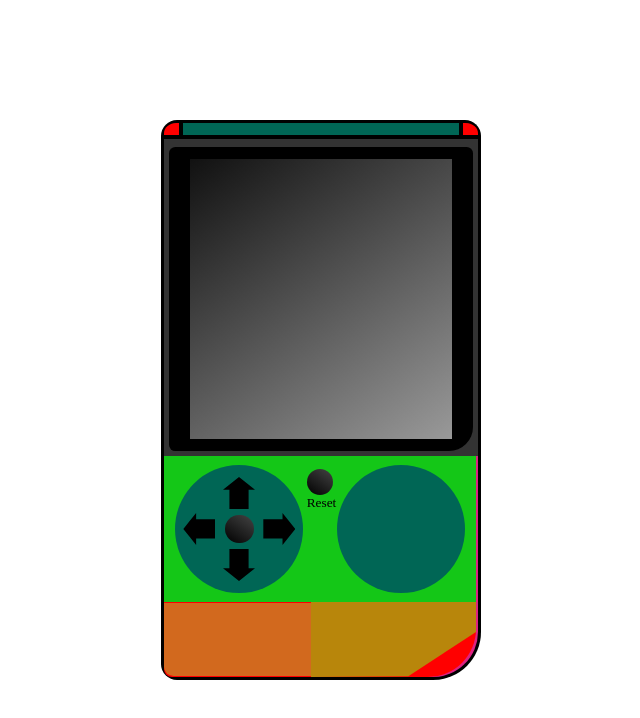
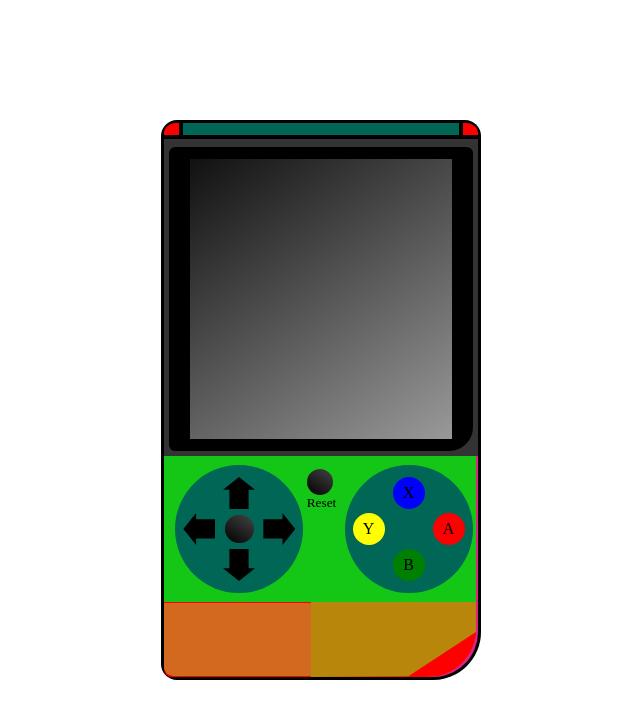
Before and after one commit to obordonado/consola, a plain HTML site: page index.html in a window 1280 px wide. Shown: the whole page, without its empty margins (319-959 px from the left). Drawn offline with Linux system fonts and the light colour scheme.

Commit message:
añadida estructura completa de bottom-top

```diff
--- a/css/styles.css
+++ b/css/styles.css
@@ -105,7 +105,7 @@ border-bottom: #000 solid 0.3em;
   border-radius: 100%;
   margin-left: .5em;
 }
-
+/*  */
 .cross-horizontal{
   width: 7em;
   height: 2em;
@@ -175,20 +175,7 @@ border-bottom: #000 solid 0.3em;
   background-color: #000;
   transform: rotate(270deg);
 }
-
-
-
-
-
-
-
-
-
-
-
-
-
-
+/*  */
 
 .bottom-top-center{
   display: flex;
@@ -214,14 +201,133 @@ border-bottom: #000 solid 0.3em;
 
 .bottom-top-right{
   display: flex;
+  flex-direction: column;
   justify-content: center;
   align-items: center;
   width: 8em;
   height: 8em;
   background-color: #065;
   border-radius: 100%;
-  margin-right: .5em;
+  margin-left: .5em;
 }
+
+/* AQUI PEGO BOTONES DE DERECHA */
+
+
+.btn-horizontal{
+  width: 7em;
+  height: 2em;
+  display: flex;
+  align-items: center;
+  justify-content: space-between;
+  border-top-left-radius: 5%;
+  border-top-right-radius: 5%;
+  border-bottom-left-radius: 5%;
+  border-bottom-right-radius: 5%;
+  background-color: transparent;
+}
+.btn-horizontal-left{
+  width: 2em;
+  height: 2em;
+  border-radius: 100%;
+  display: flex;
+  align-items: center;
+  justify-content: center;
+  background-color: yellow;
+}
+.btn-horizontal-between{
+  width: 1.8em;
+  height: 1.8em;
+  background-color: transparent;
+}
+
+.btn-horizontal-right{
+  width: 2em;
+  height: 2em;
+  border-radius: 100%;
+  display: flex;
+  align-items: center;
+  justify-content: center;
+  background-color: red;
+}
+
+.btn-vertical-top{
+  width: 2em;
+  height: 2.5em;
+  display: flex;
+  align-items: center;
+  justify-content: center;
+  border-top-left-radius: 5%;
+  border-top-right-radius: 5%;
+  background-color: transparent;
+
+}
+.btn-vertical-up{
+  width: 2em;
+  height: 2em;
+  border-radius: 100%;
+  display: flex;
+  align-items: center;
+  justify-content: center;
+  background-color: blue;
+}
+
+.btn-vertical-bottom{
+  width: 2em;
+  height: 2.5em;
+  display: flex;
+  align-items: center;
+  justify-content: center;
+  border-bottom-left-radius: 5%;
+  border-bottom-right-radius: 5%;
+  background-color: transparent;
+}
+.btn-vertical-down{
+  width: 2em;
+  height: 2em;
+  border-radius: 100%;
+  display: flex;
+  align-items: center;
+  justify-content: center;
+  background-color: green;
+}
+
+
+
+
+
+
+
+
+
+
+
+
+
+
+
+
+
+
+
+
+
+
+
+
+
+
+
+
+
+
+
+
+
+
+
+
+
 
 .bottom-bottom{
   display: flex;
@@ -233,6 +339,7 @@ border-bottom: #000 solid 0.3em;
   border-bottom-left-radius: 0.5em;
   background-color: #f00;
 }
+
 .bottom-bottom-left{
   background-color: chocolate;
   width: 9.8em;
--- a/index.html
+++ b/index.html
@@ -15,17 +15,14 @@
 
 
       <div class="container-top">
-
         <div class="barra-sup">
           <div class="cortes-sup-izq"></div>
           <div class="cortes-sup-der"></div>
         </div>
-
         <div class="ext-pantalla">
           <div class="int-pantalla"></div>
         </div>
       </div>
-
 
 
 
@@ -35,29 +32,48 @@
         <div class="bottom-top">
 
           <div class="bottom-top-left">
-
-
             <div class="cross-vertical-top">
               <div class="cross-vertical-up"></div>
             </div>
-
-
-
             <div class="cross-horizontal">
               <div class="cross-horizontal-left"></div>
               <div class="cross-horizontal-between"></div>
               <div class="cross-horizontal-right"></div>
             </div>
+            <div class="cross-vertical-bottom">
+              <div class="cross-vertical-down"></div>
+            </div>
+          </div>
+
+
+          <div class="bottom-top-center">
+            <div class="boton-reset"></div>
+            <div class="reset">Reset</div>
+          </div>
 
 
 
 
-            <div class="cross-vertical-bottom">
-              <div class="cross-vertical-down"></div>
+
+          <div class="bottom-top-right">
+
+
+            <div class="btn-vertical-top">
+              <div class="btn-vertical-up">X</div>
+            </div>
+            <div class="btn-horizontal">
+              <div class="btn-horizontal-left">Y</div>
+              <div class="btn-horizontal-between"></div>
+              <div class="btn-horizontal-right">A</div>
+            </div>
+            <div class="btn-vertical-bottom">
+              <div class="btn-vertical-down">B</div>
             </div>
 
 
           </div>
+
+        </div>
 
 
 
@@ -65,15 +81,6 @@
 
 
 
-
-          <div class="bottom-top-center">
-            <div class="boton-reset"></div>
-            <div class="reset">Reset</div>
-          </div>
-
-          <div class="bottom-top-right"></div>
-
-        </div>
 
 
         <div class="bottom-bottom">
```
